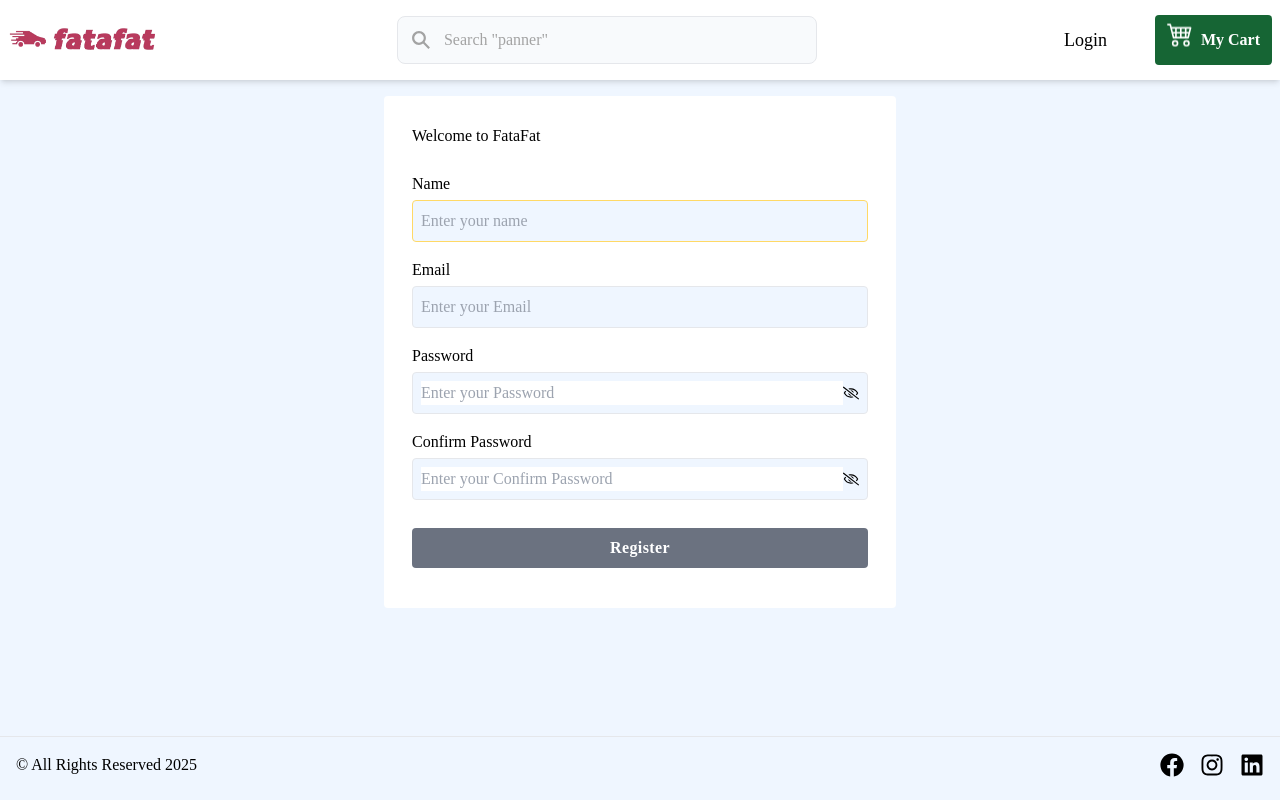
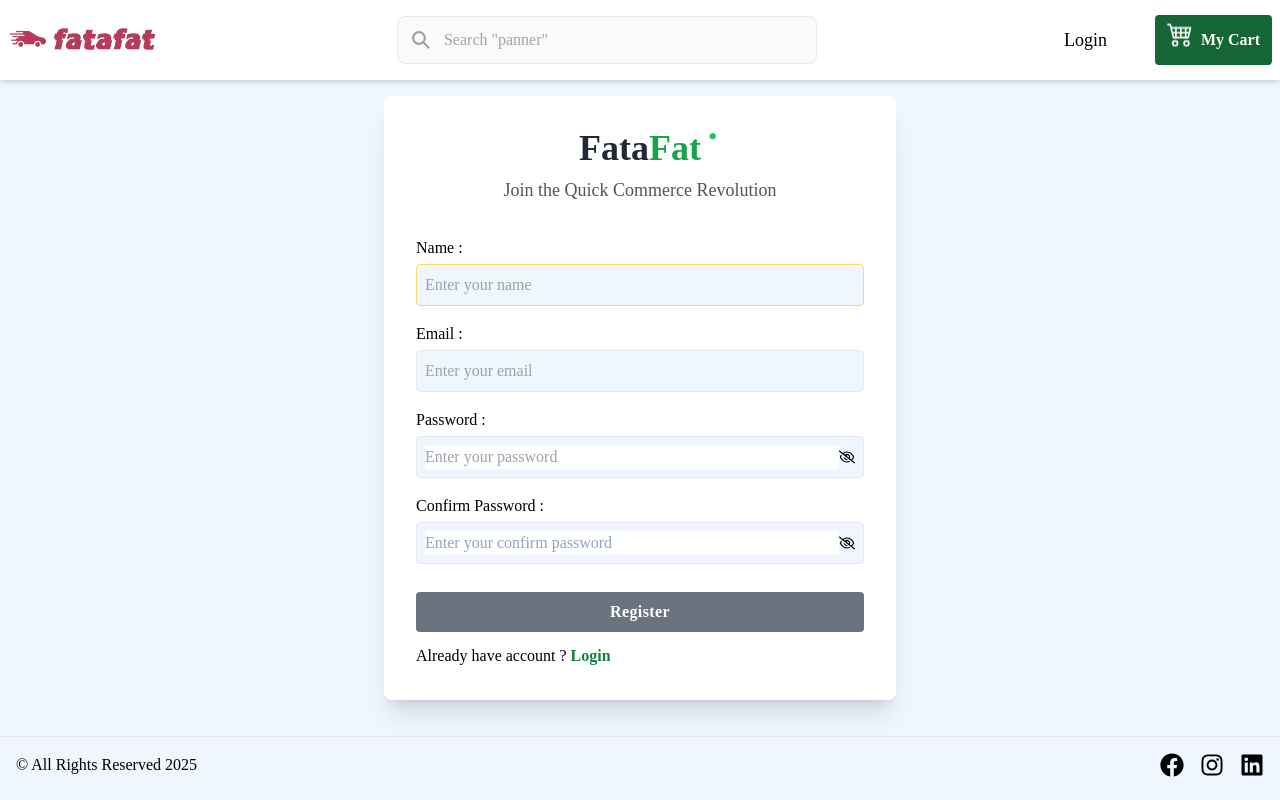
Before and after one commit to saurabhsoljar/Fatafat, a React (Vite) app in the folder client/: page /register in a window 1280 px wide. Built offline with nearby package versions, Linux system fonts and the light colour scheme; a web font is replaced by a local one.

Commit message:
complete user register form

```diff
--- a/client/src/common/SummaryApi.js
+++ b/client/src/common/SummaryApi.js
@@ -1,9 +1,7 @@
-import Register from "../pages/Register"
-
 export const baseURL = "http://localhost:8080"
 
 const SummaryApi = {
-  Register : {
+  register : {
     url : '/api/user/register',
     method : 'post'
   }
--- a/client/src/pages/Register.jsx
+++ b/client/src/pages/Register.jsx
@@ -1,128 +1,185 @@
-import React, { useState } from 'react';
-import { FaRegEyeSlash } from "react-icons/fa";
-import { FaRegEye } from "react-icons/fa";
-import toast from 'react-hot-toast';
-import Axios from '../utils/Axios';
-import SummaryApi from '../common/SummaryApi';
+import React, { useState } from "react";
+import { FaRegEyeSlash } from "react-icons/fa6";
+import { FaRegEye } from "react-icons/fa6";
+import toast from "react-hot-toast";
+import Axios from "../utils/Axios";
+import SummaryApi from "../common/SummaryApi";
+import AxiosToastError from "../utils/AxiosToastError";
+import { Link, useNavigate } from "react-router-dom";
 
 const Register = () => {
+  // useState Hooks
   const [data, setData] = useState({
     name: "",
     email: "",
     password: "",
-    confirmPassword: ""
+    confirmPassword: "",
   });
+  const [showPassword, setShowPassword] = useState(false);
+  const [showConfirmPassword, setShowConfirmPassword] = useState(false);
+  const navigate = useNavigate();
 
-  const [showPassword, setPassword] = useState(false);
-  const [showconfirmPassword, setshowconfirmPassword] = useState(false);
-
+  // handleChange Function
+  // This function updates the state 'data' with the values entered in the input fields.
   const handleChange = (e) => {
     const { name, value } = e.target;
 
     setData((preve) => {
       return {
         ...preve,
-        [name]: value
+        [name]: value,
       };
     });
   };
 
-  const valideValue = Object.values(data).every(e1 => e1);
+  // valideValue Variable
+  // This variable checks if all the fields in the 'data' state are filled.
+  const valideValue = Object.values(data).every((el) => el);
 
-  const handleSubmit = async (e) => { // Mark the function as `async`
+  // handleSubmit Function
+  // This function handles the form submission.
+  const handleSubmit = async (e) => {
     e.preventDefault();
 
+    // Check if password and confirm password match
     if (data.password !== data.confirmPassword) {
-      toast.error("Password and confirm password must be the same");
+      toast.error("password and confirm password must be same");
       return;
     }
 
     try {
+      // Make an API call to register the user
       const response = await Axios({
         ...SummaryApi.register,
-        data: data
+        data: data,
       });
-      console.log("response", response);
+
+      // Handle API response
+      if (response.data.error) {
+        toast.error(response.data.message);
+      }
+
+      if (response.data.success) {
+        toast.success(response.data.message);
+        setData({
+          name: "",
+          email: "",
+          password: "",
+          confirmPassword: "",
+        });
+        navigate("/login");
+      }
     } catch (error) {
-      console.log(error.response.data.message);
+      // Handle API errors using AxiosToastError utility
+      AxiosToastError(error);
     }
   };
 
+  // Render Function
   return (
-    <section className='w-full container mx-auto px-2'>
-      <div className='bg-white my-4 w-full max-w-lg mx-auto rounded p-7'>
-        <p>Welcome to FataFat</p>
-        <form className='grid gap-4 mt-6' onSubmit={handleSubmit}> {/* Use `onSubmit` instead of `onClick` */}
-          <div className='grid gap-1'>
-            <label htmlFor="name">Name</label>
+    <section className="w-full container mx-auto px-2">
+      <div className="bg-white my-4 w-full max-w-lg mx-auto rounded-lg p-8 shadow-xl">
+        <div className="flex flex-col items-center mb-8">
+          <h1 className="text-4xl font-extrabold text-center mb-2">
+            <span className="text-gray-800">Fata</span>
+            <span className="text-green-600 relative">
+              Fat
+              <span className="absolute -right-4 -top-2 text-green-500 text-2xl">
+                •
+              </span>
+            </span>
+          </h1>
+          <p className="text-lg text-gray-600 font-medium">
+            Join the Quick Commerce Revolution
+          </p>
+        </div>
+
+        <form className="grid gap-4 mt-6" onSubmit={handleSubmit}>
+          <div className="grid gap-1">
+            <label htmlFor="name">Name :</label>
             <input
               type="text"
-              id='name'
+              id="name"
               autoFocus
-              className='bg-blue-50 p-2 border rounded outline-none focus:border-primary-200'
-              name='name'
+              className="bg-blue-50 p-2 border rounded outline-none focus:border-primary-200"
+              name="name"
               value={data.name}
               onChange={handleChange}
-              placeholder='Enter your name'
+              placeholder="Enter your name"
             />
           </div>
-
-          <div className='grid gap-1'>
-            <label htmlFor="email">Email</label>
+          <div className="grid gap-1">
+            <label htmlFor="email">Email :</label>
             <input
               type="email"
-              id='email'
-              className='bg-blue-50 p-2 border rounded outline-none focus:border-primary-200'
-              name='email'
+              id="email"
+              className="bg-blue-50 p-2 border rounded outline-none focus:border-primary-200"
+              name="email"
               value={data.email}
               onChange={handleChange}
-              placeholder='Enter your Email'
+              placeholder="Enter your email"
             />
           </div>
-
-          <div className='grid gap-1'>
-            <label htmlFor="password">Password</label>
-            <div className='bg-blue-50 p-2 border rounded flex items-center focus-within:border-primary-200'>
+          <div className="grid gap-1">
+            <label htmlFor="password">Password :</label>
+            <div className="bg-blue-50 p-2 border rounded flex items-center focus-within:border-primary-200">
               <input
                 type={showPassword ? "text" : "password"}
-                id='password'
-                className='w-full outline-none'
-                name='password'
+                id="password"
+                className="w-full outline-none"
+                name="password"
                 value={data.password}
                 onChange={handleChange}
-                placeholder='Enter your Password'
+                placeholder="Enter your password"
               />
-              <div onClick={() => setPassword(preve => !preve)} className='cursor-pointer'>
+              <div
+                onClick={() => setShowPassword((preve) => !preve)}
+                className="cursor-pointer"
+              >
                 {showPassword ? <FaRegEye /> : <FaRegEyeSlash />}
               </div>
             </div>
           </div>
-
-          <div className='grid gap-1'>
-            <label htmlFor="confirmPassword">Confirm Password</label>
-            <div className='bg-blue-50 p-2 border rounded flex items-center focus-within:border-primary-200'>
+          <div className="grid gap-1">
+            <label htmlFor="confirmPassword">Confirm Password :</label>
+            <div className="bg-blue-50 p-2 border rounded flex items-center focus-within:border-primary-200">
               <input
-                type={showconfirmPassword ? "text" : "password"}
-                id='confirmPassword'
-                className='w-full outline-none'
-                name='confirmPassword'
+                type={showConfirmPassword ? "text" : "password"}
+                id="confirmPassword"
+                className="w-full outline-none"
+                name="confirmPassword"
                 value={data.confirmPassword}
                 onChange={handleChange}
-                placeholder='Enter your Confirm Password'
+                placeholder="Enter your confirm password"
               />
-              <div onClick={() => setshowconfirmPassword(preve => !preve)} className='cursor-pointer'>
-                {showconfirmPassword ? <FaRegEye /> : <FaRegEyeSlash />}
+              <div
+                onClick={() => setShowConfirmPassword((preve) => !preve)}
+                className="cursor-pointer"
+              >
+                {showConfirmPassword ? <FaRegEye /> : <FaRegEyeSlash />}
               </div>
             </div>
           </div>
 
           <button
             disabled={!valideValue}
-            className={`${valideValue ? "bg-green-800 hover:bg-green-700" : "bg-gray-500"} text-white py-2 rounded font-semibold my-3 tracking-wide`}
+            className={` ${
+              valideValue ? "bg-green-800 hover:bg-green-700" : "bg-gray-500"
+            }  text-white py-2 rounded font-semibold my-3 tracking-wide`}
           >
             Register
           </button>
         </form>
+
+        <p>
+          Already have account ?{" "}
+          <Link
+            to={"/login"}
+            className="font-semibold text-green-700 hover:text-green-800"
+          >
+            Login
+          </Link>
+        </p>
       </div>
     </section>
   );
```
